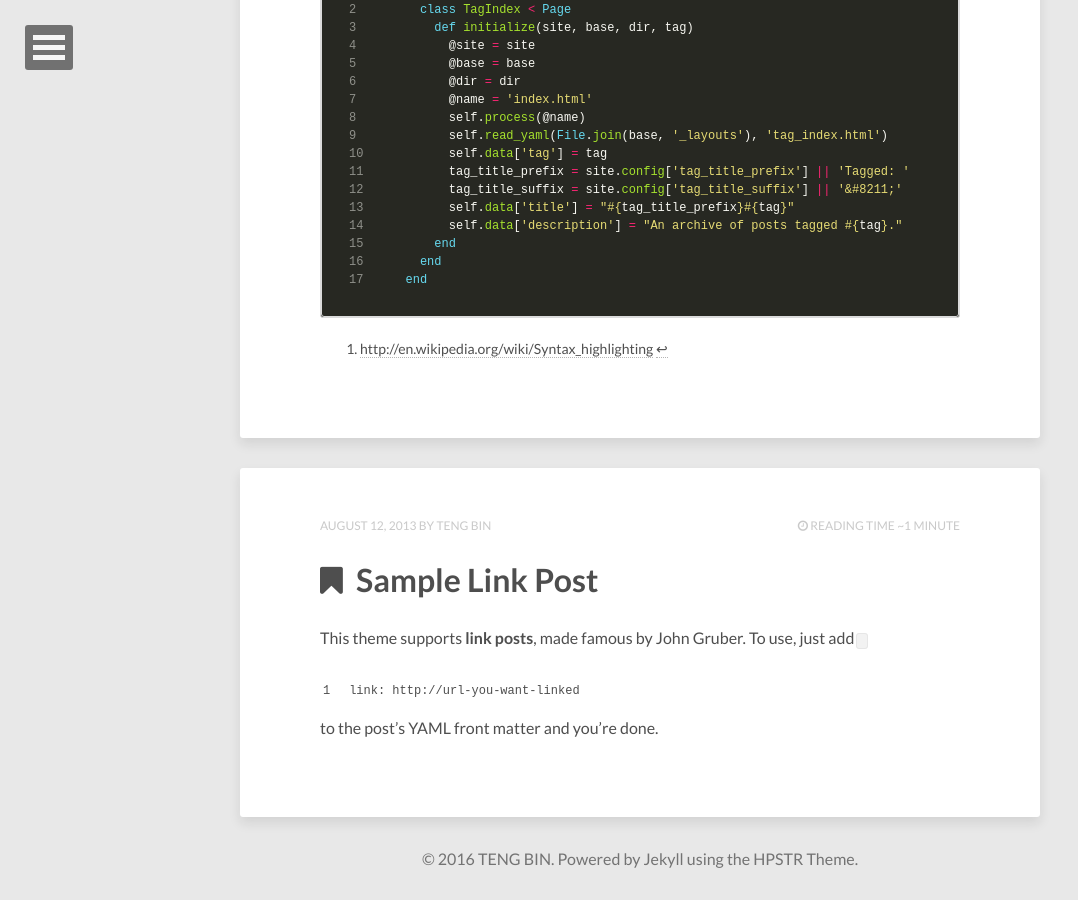
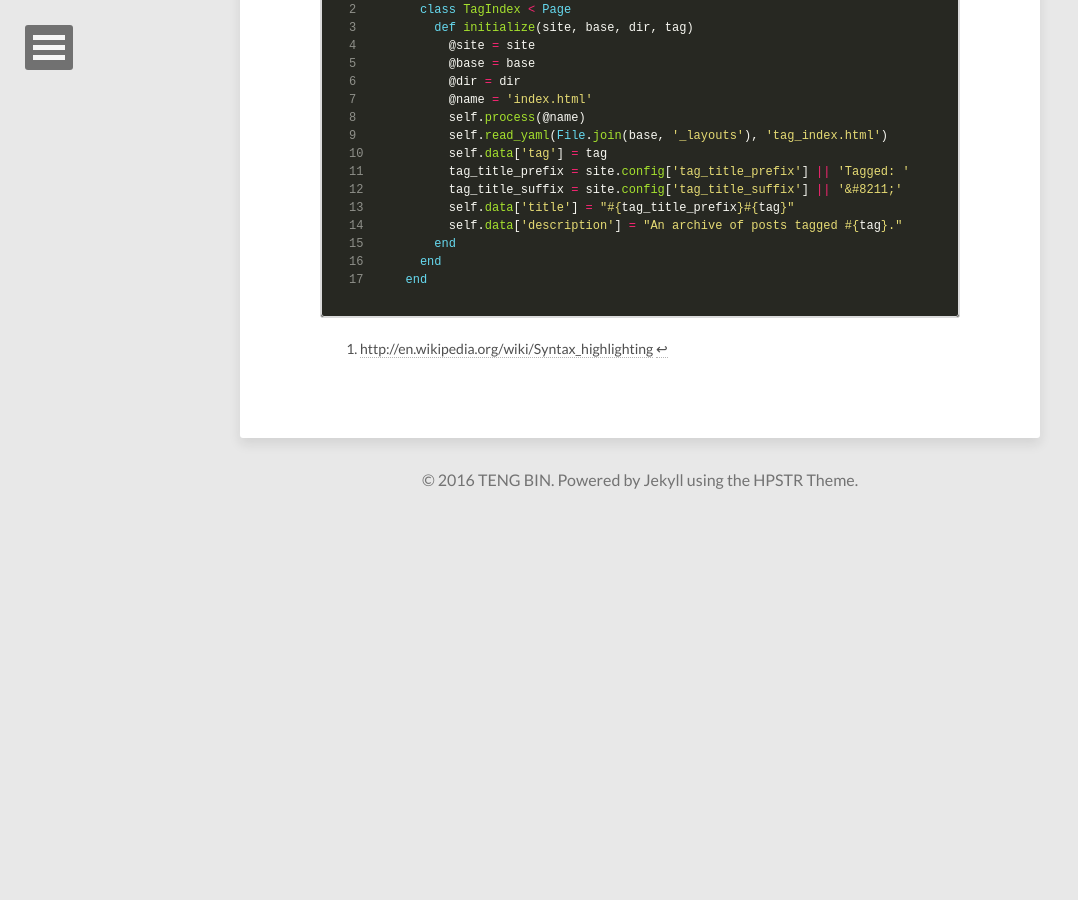
Before and after one commit to tengbinlive/tengbinlive.github.io, a Jekyll site: the page built from index.html, in a window 1280 px wide and 900 px high, scrolled down 3894 px. Shown: the whole window, without its empty margins (0-1078 px from the left). Built offline with Jekyll 4.4.1, drawn with Linux system fonts in a browser that asks for light colours; nearby versions of some CDN libraries; the list of posts is cut into pages by our own code; after the commit the page ends 4415 px from its top, so only the background shows below that.

Commit message:
no message

```diff
--- a/_config.yml
+++ b/_config.yml
@@ -10,7 +10,7 @@ url:
 # Owner/author information
 owner:
   name:           TENG BIN
-  avatar:         avatar.jpg
+  avatar:         head.JPG
   bio:            "This is a programmer"
   email:          tengbinlive@gmail.com
   # Social networking links used in footer. Update and remove as you like.
--- a/_posts/2013-08-12-sample-link-post.md
+++ /dev/null
@@ -1,10 +0,0 @@
----
-layout: post
-title: "Sample Link Post"
-description: "Example and code for using link posts."
-tags: [sample post, link post]
-comments: true
-link: http://mademistakes.com
----
-
-This theme supports **link posts**, made famous by John Gruber. To use, just add `link: http://url-you-want-linked` to the post's YAML front matter and you're done.
```
Also changed, not shown: images/head.JPG (added).
